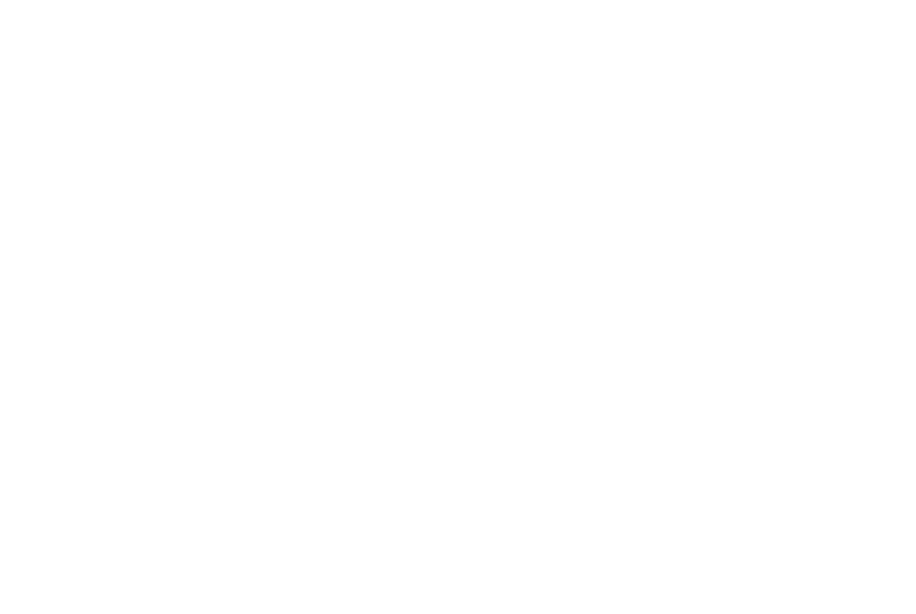
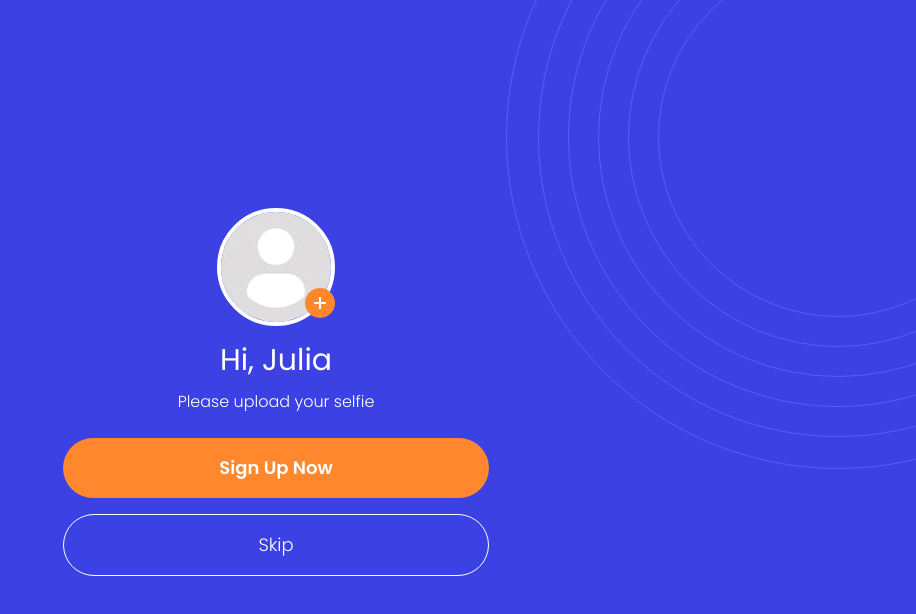
Before and after one commit to mohamadhandynugraha/startup-frontend, a Nuxt app: page /upload in a window 1280 px wide. Before the commit this address had no page. Shown: the top 614 px of the page, without its empty margins (364-1280 px from the left). Built offline with nearby package versions, Linux system fonts and the light colour scheme.

Commit message:
[FE]-11 create upload page

```diff
--- a/pages/register.vue
+++ b/pages/register.vue
@@ -71,7 +71,7 @@
         <div class="text-center">
           <p class="text-white text-md">
             Already have account?
-            <a href="/login" class="no-underline text-orange-button">Sign In</a
+            <nuxt-link to="/login" class="no-underline text-orange-button">Sign In</nuxt-link
             >.
           </p>
         </div>
--- /dev/null
+++ b/pages/upload.vue
@@ -0,0 +1,53 @@
+<template>
+  <div class="container mx-auto h-screen flex justify-center items-center">
+    <div class="w-full lg:w-1/3 px-10 lg:px-0">
+      <div class="flex justify-center items-center mx-auto mb-4 w-40">
+        <div class="relative">
+          <nuxt-link to="/upload-filled">
+            <img
+              src="/avatar.jpg"
+              alt=""
+              class="rounded-full border-white border-4"
+            />
+            <img
+              src="/icon-avatar-add.svg"
+              alt=""
+              class="absolute right-0 bottom-0 pb-2"
+            />
+          </nuxt-link>
+        </div>
+      </div>
+      <h2 class="font-normal mb-3 text-3xl text-white text-center">
+        Hi, Julia
+      </h2>
+      <p class="text-white text-center font-light">Please upload your selfie</p>
+      <div class="mb-4 mt-6">
+        <div class="mb-3">
+          <button
+            @click="$router.push({ path: '/register-success' })"
+            class="block w-full bg-orange-button hover:bg-green-button text-white font-semibold px-6 py-4 text-lg rounded-full"
+          >
+            Sign Up Now
+          </button>
+        </div>
+      </div>
+      <div>
+        <div class="mb-4">
+          <button
+            @click="$router.push({ path: '/register-success' })"
+            class="block w-full bg-transparent border-white border hover:bg-white hover:bg-opacity-25 text-white font-light px-6 py-4 text-lg rounded-full"
+          >
+            Skip
+          </button>
+        </div>
+      </div>
+    </div>
+  </div>
+</template>
+
+<script lang="ts">
+import Vue from 'vue'
+export default Vue.extend({
+  layout: 'auth',
+})
+</script>
```
